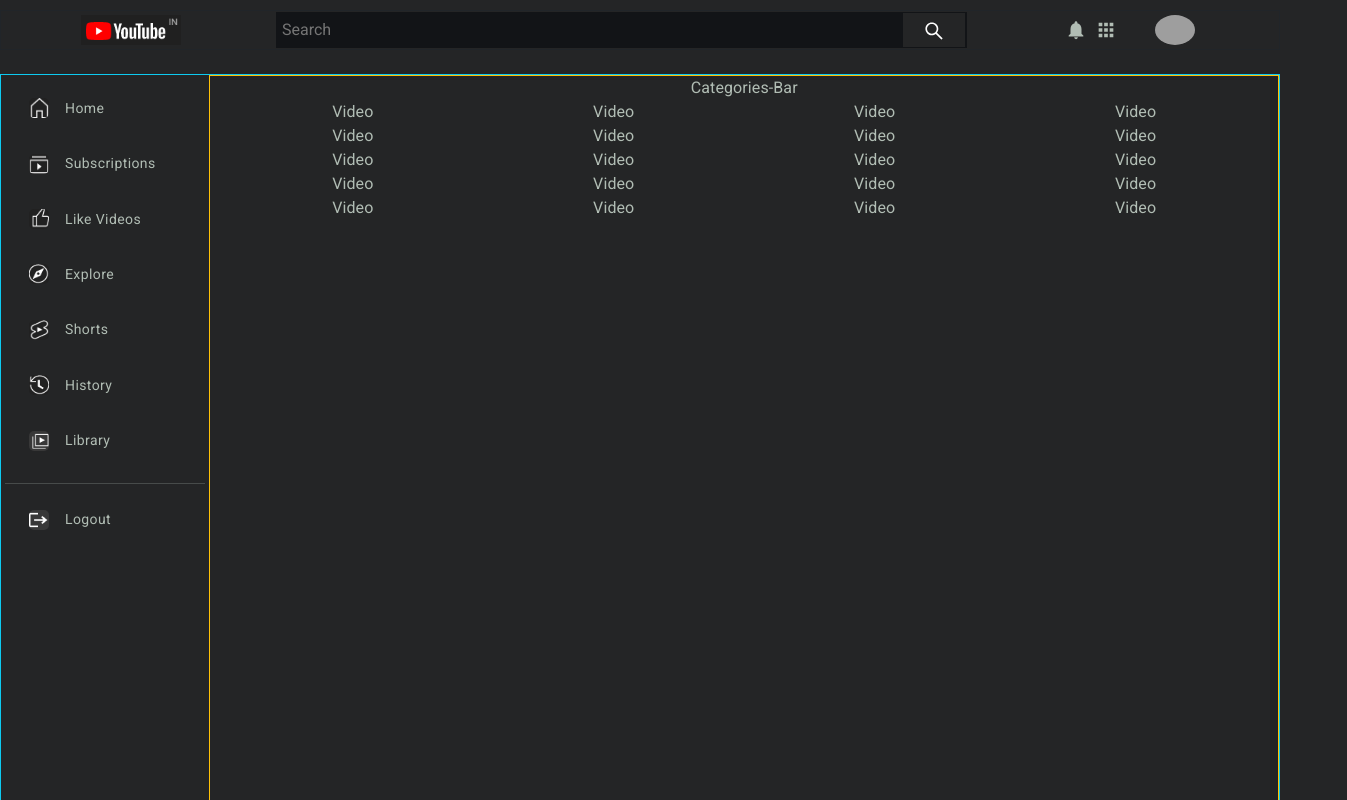
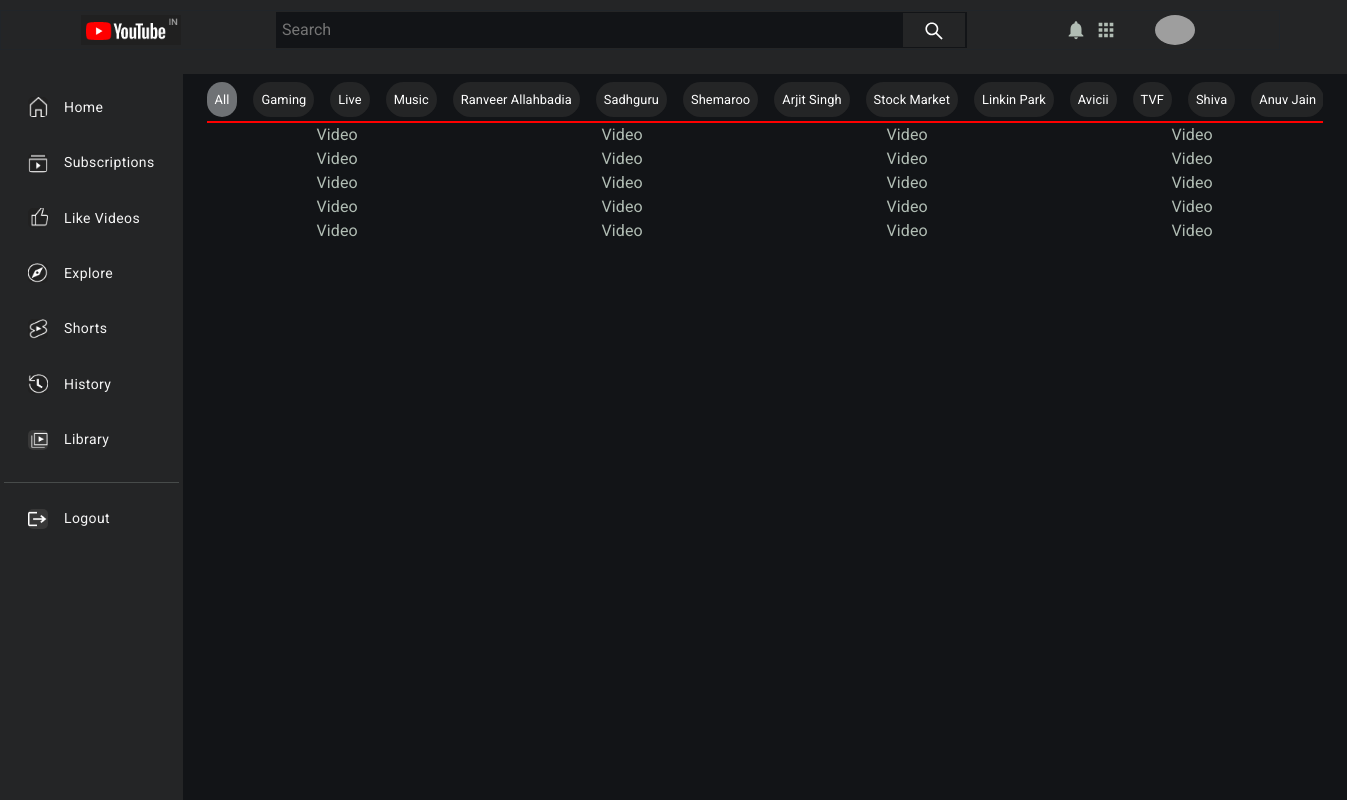
Before and after one commit to pearlkothari/Youtube-Clone, a React (Create React App) app: page / in a window 1280 px wide. Shown: the top 800 px of the page, 1347 px wide, since content can reach past the window. Built offline with nearby package versions, Linux system fonts and the light colour scheme; grey boxes are pictures that could not be loaded.

Commit message:
CategoriesBar UI

```diff
--- a/src/App.js
+++ b/src/App.js
@@ -18,9 +18,9 @@ function App() {
   return (
     <div className="App">
         <Header switchSidebar={switchSidebar}></Header>
-        <div className='app-container border border-info'>
+        <div className='app-container'>
             <Sidebar sidebar={sidebar}></Sidebar>
-            <Container fluid className='app-main border border-warning'>
+            <Container fluid className='app-main'>
                 <HomeScreen></HomeScreen>
             </Container>
         </div>
--- a/src/App.scss
+++ b/src/App.scss
@@ -1,5 +1,9 @@
+@import './index.scss';
 .App {
   text-align: center;
+}
+.app-main{
+  background-color: $black-secondary;
 }
 .app-container{
   display: flex;
--- a/src/components/Categories-Bar/CategoriesBar.jsx
+++ b/src/components/Categories-Bar/CategoriesBar.jsx
@@ -1,8 +1,48 @@
 import React from 'react'
+import { useState } from 'react'
+import './CategoriesBar.scss';
 
 function CategoriesBar() {
+  const categories=[
+    'All',
+    'Gaming',
+    'Live',
+    'Music',
+    'Ranveer Allahbadia',
+    'Sadhguru',
+    'Shemaroo',
+    'Arjit Singh',
+    'Stock Market',
+    'Linkin Park',
+    'Avicii',
+    'TVF',
+    'Shiva',
+    'Anuv Jain',
+    'Valorant',
+    'Abhi and Niyu'
+  ]
+
+  const [currentElement,setcurrentElement]=useState('All');
+
+  function updateCurrentElement(value){
+    setcurrentElement(value);
+  }
   return (
-    <div>Categories-Bar</div>
+    <div className='categories-header'>
+      {
+        categories.map((value,index)=>{
+            return (
+              <span
+              onClick={()=>updateCurrentElement(value)}
+              key={index}
+              className={
+                  currentElement==value?'current':'inactive'
+              }
+              >{value}</span>
+            )
+        })
+      }
+    </div>
   )
 }
 
--- /dev/null
+++ b/src/components/Categories-Bar/CategoriesBar.scss
@@ -0,0 +1,35 @@
+@import '../../index.scss';
+
+.categories-header{
+    margin-top: 5px;
+    padding: 0.2rem 0;
+   font-size: 0.8rem;
+
+   display: flex;
+   overflow-x: scroll;
+   border-bottom: 2.5px solid red;
+
+   &::-webkit-scrollbar {
+      width: 0px;
+   }
+
+   span {
+      margin-right: 1rem;
+      padding: 0.5rem;
+
+      white-space: nowrap;
+      border-radius: 897px;
+      background-color: $black-primary;
+      color: #fff;
+      cursor: pointer;
+
+      &:hover {
+         background-color: rgb(111, 114, 117);
+         filter: brightness(1.25);
+      }
+
+      &.current {
+         background-color: rgb(111, 114, 117);
+      }
+   }
+}
--- a/src/components/Sidebar/Sidebar.scss
+++ b/src/components/Sidebar/Sidebar.scss
@@ -25,6 +25,7 @@
                 font-size: 14px;
                 font-weight: 500;
                 letter-spacing: 0.4px;
+                color: whitesmoke;
             }
 
             img{
```
